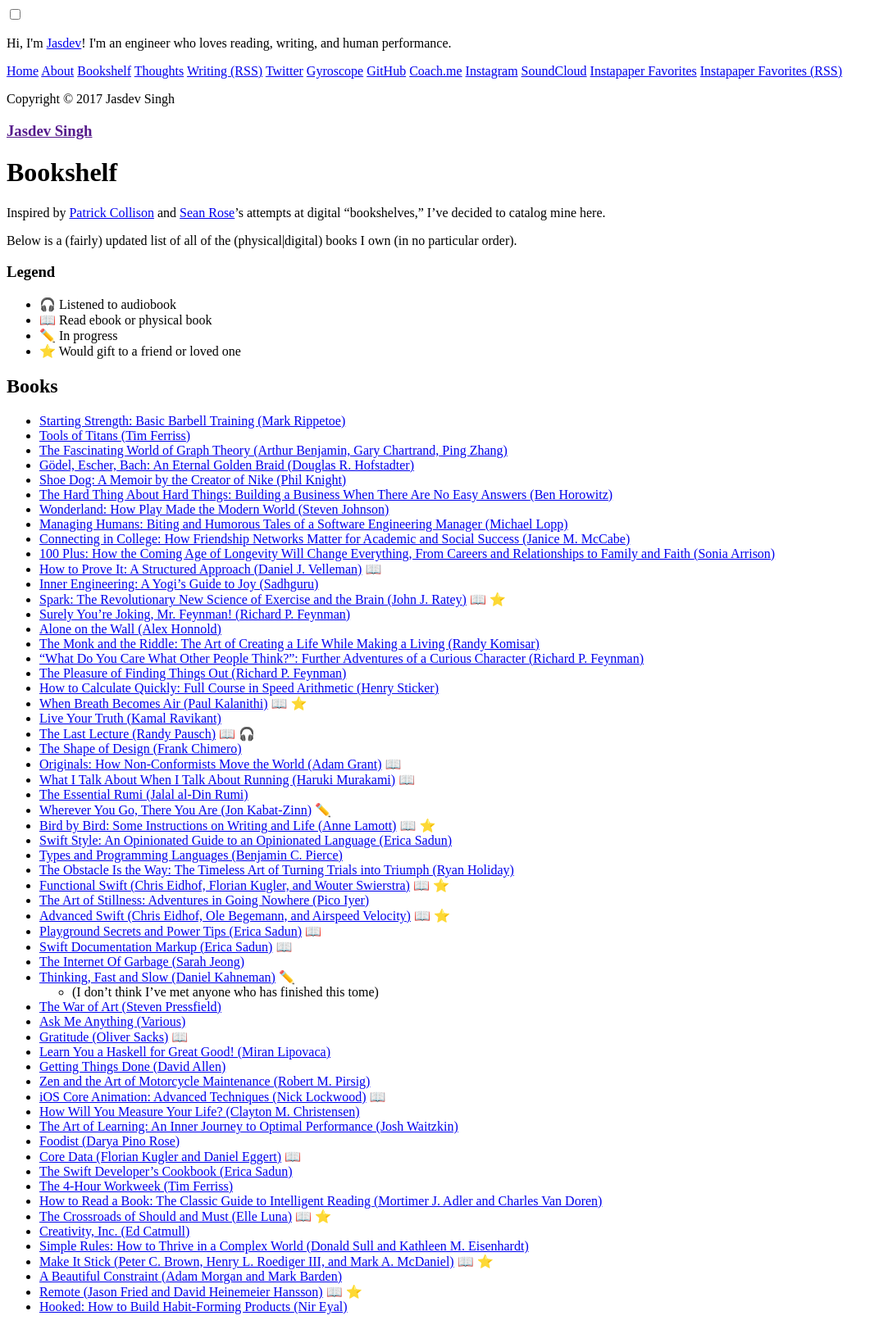
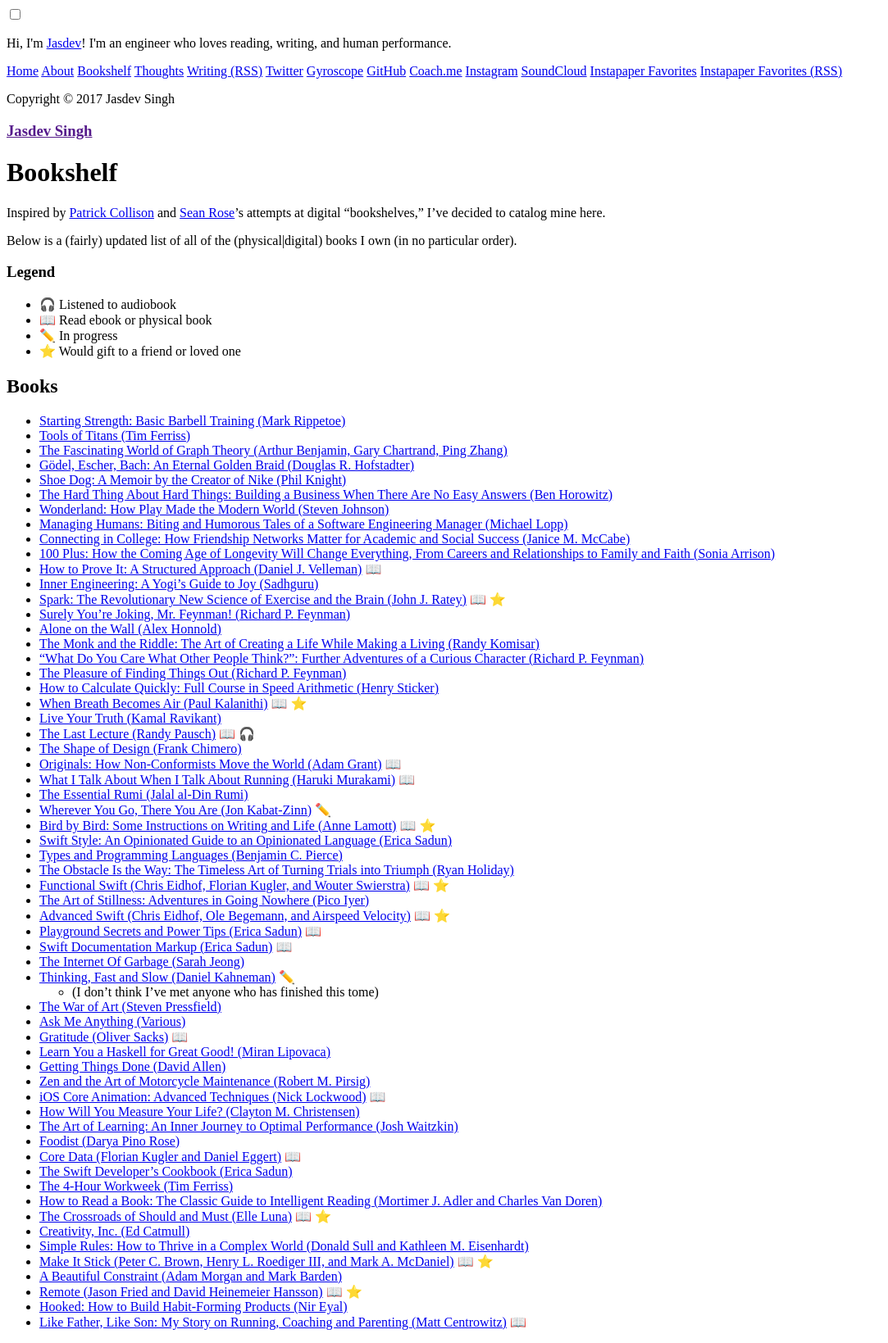
Before and after one commit to rvsrvs/jasdev.github.io, a Jekyll site: the page built from bookshelf.md, in a window 1280 px wide. Shown: the whole page at 82% size, without its empty margins (0-1083 px from the left). Built offline with Jekyll 4.4.1, drawn with Linux system fonts in a browser that asks for light colours.

Commit message:
Reading updates

```diff
--- a/bookshelf.md
+++ b/bookshelf.md
@@ -74,3 +74,4 @@
 - [A Beautiful Constraint (Adam Morgan and Mark Barden)](https://www.amazon.com/Beautiful-Constraint-Transform-Limitations-Advantages/dp/1118899016)
 - [Remote (Jason Fried and David Heinemeier Hansson)](https://www.amazon.com/Remote-Office-Required-Jason-Fried/dp/0804137501) 📖 ⭐️
 - [Hooked: How to Build Habit-Forming Products (Nir Eyal)](https://www.amazon.com/Hooked-How-Build-Habit-Forming-Products/dp/1591847788)
+- [Like Father, Like Son: My Story on Running, Coaching and Parenting (Matt Centrowitz)](https://www.amazon.com/Like-Father-Son-Coaching-Parenting/dp/1542655048) 📖
```
